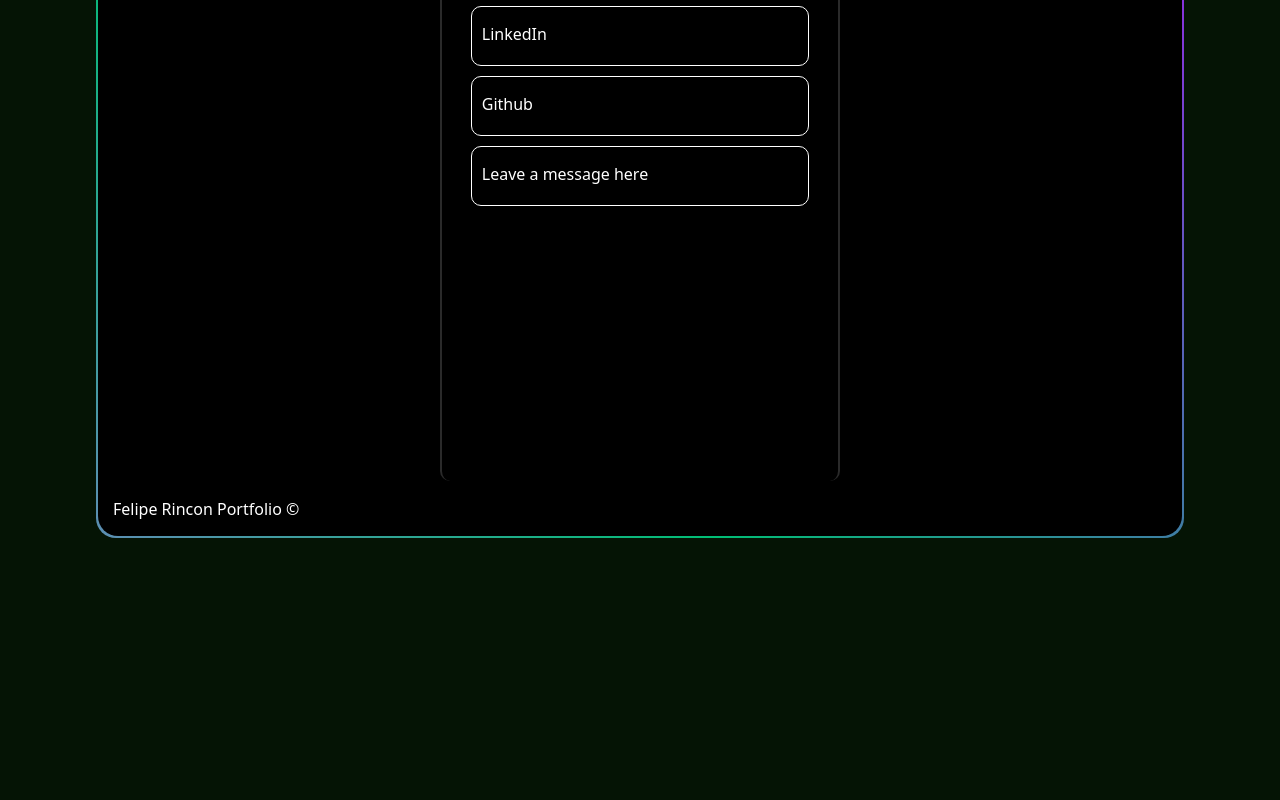
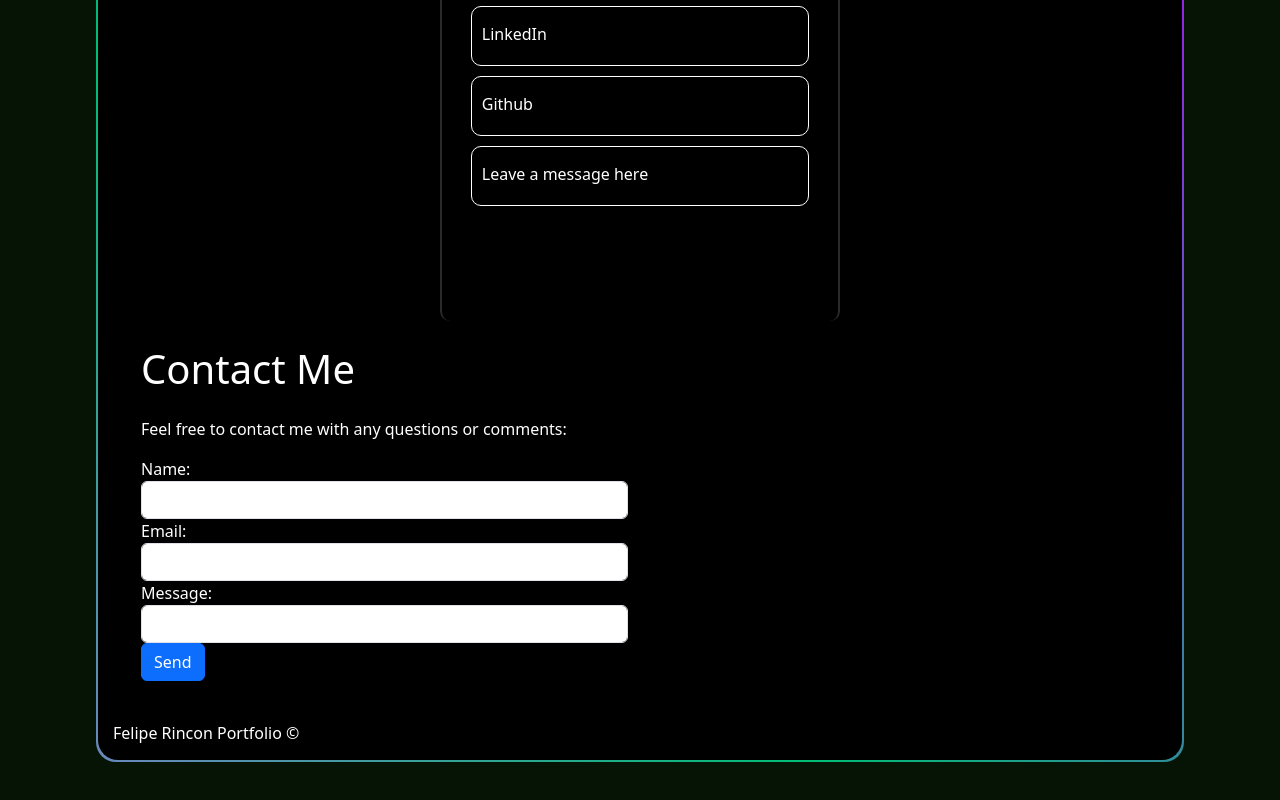
Before and after one commit to Felipe1626/Portfolio, an Angular app: page /contact in a window 1280 px wide. Shown: the part 372-1172 px from the top of the page. Before the commit the page ends 960 px from the top, so only its background shows below. Built offline with nearby package versions, Linux system fonts and the light colour scheme.

Commit message:
contact form

```diff
--- a/package.json
+++ b/package.json
@@ -21,10 +21,13 @@
     "@ng-bootstrap/ng-bootstrap": "^14.0.1",
     "@popperjs/core": "^2.11.6",
     "bootstrap": "^5.3.0-alpha1",
+    "crypto": "^1.0.1",
     "eslint": "^8.32.0",
     "jquery": "^3.6.4",
     "popper.js": "^1.16.1",
+    "resolve": "^1.22.2",
     "rxjs": "~7.5.0",
+    "stream-browserify": "^3.0.0",
     "tslib": "^2.3.0",
     "zone.js": "~0.12.0"
   },
@@ -34,12 +37,14 @@
     "@angular/compiler-cli": "^15.0.0",
     "@angular/localize": "^15.0.0",
     "@types/jasmine": "~4.3.0",
+    "@types/nodemailer": "^6.4.7",
     "jasmine-core": "~4.5.0",
     "karma": "~6.4.0",
     "karma-chrome-launcher": "~3.1.0",
     "karma-coverage": "~2.2.0",
     "karma-jasmine": "~5.1.0",
     "karma-jasmine-html-reporter": "~2.0.0",
+    "nodemailer": "^6.9.1",
     "tailwindcss": "^3.3.1",
     "typescript": "~4.8.2"
   }
--- a/src/app/app.module.ts
+++ b/src/app/app.module.ts
@@ -17,6 +17,7 @@ import { PostsLayoutComponent } from './components/home/components/posts-layout/
 import { PostComponent } from './components/home/components/posts/components/post/post.component';
 import { PostCommentComponent } from './components/home/components/posts/components/post-comment/post-comment.component';
 import { ArticlesComponent } from './components/home/components/components/articles/articles.component';
+import { FormsModule } from '@angular/forms';
 
 
 @NgModule({
@@ -39,7 +40,8 @@ import { ArticlesComponent } from './components/home/components/components/artic
   imports: [
     BrowserModule,
     AppRoutingModule,
-    NgbModule
+    NgbModule,
+    FormsModule
   ],
   providers: [],
   bootstrap: [AppComponent]
--- a/src/app/components/contact/contact.component.html
+++ b/src/app/components/contact/contact.component.html
@@ -13,3 +13,30 @@
     <a href="#">Leave a message here <img src="" alt=""></a>
   </div>
 </section>
+<br>
+<section>
+  <div class="container">
+    <h1 class="mb-4">Contact Me</h1>
+    <div class="row">
+      <div class="col-md-6">
+        <p>Feel free to contact me with any questions or comments:</p>
+        <form #contac_form="ngForm" (submit)="onSubmit()">
+          <div class="form-group ">
+            <label for="name">Name:</label>
+            <input type="text" class="form-control" id="name" name="name" [(ngModel)]="name" required>
+          </div>
+          <div class="form-group">
+            <label for="email">Email:</label>
+            <input type="email" class="form-control" id="email" name="email" [(ngModel)]="email" required>
+          </div>
+          <div class="form-group">
+            <label for="message">Message:</label>
+            <input type="text" class="form-control" id="message" name="message" [(ngModel)]="message" required>
+          </div>
+          <button type="submit" class="btn btn-primary">Send</button>
+        </form>
+      </div>
+    </div>
+  </div>
+</section>
+<br>
--- a/src/app/components/contact/contact.component.scss
+++ b/src/app/components/contact/contact.component.scss
@@ -1,6 +1,6 @@
 #contactContainer{
   width: 400px;
-  height: 80vh;
+  min-height: 60vh;
   margin: auto;
   padding: 10px;
   border-left: 2px rgba(255, 255, 255, 0.164) solid;
--- a/src/app/components/contact/contact.component.ts
+++ b/src/app/components/contact/contact.component.ts
@@ -1,4 +1,6 @@
 import { Component } from '@angular/core';
+import * as nodemailer from 'nodemailer';
+import * as crypto from 'crypto'
 
 @Component({
   selector: 'app-contact',
@@ -6,5 +8,35 @@ import { Component } from '@angular/core';
   styleUrls: ['./contact.component.scss']
 })
 export class ContactComponent {
+  name: string = '';
+  email: string = '';
+  message: string = '';
+  onSubmit() {
+    const transporter = nodemailer.createTransport({
+      host: 'smtp.gmail.com',
+      port: 587,
+      secure: false,
+      auth: {
+        user: 'felipe.k.r.r16@gmail.com',
+        pass: 'Vfs@2926'
+      }
+    });
+
+    const mailOptions = {
+      from: this.email,
+      to: 'recipient-email@example.com',
+      subject: 'New message from your website',
+      text: `Name: ${this.name}\nEmail: ${this.email}\n\nMessage: ${this.message}`
+    };
+
+    transporter.sendMail(mailOptions, (error: any, info: any) => {
+      if (error) {
+        console.error(error);
+      } else {
+        console.log('Email sent: ' + info.response);
+      }
+    });
+
+  }
 
 }
```
Also changed, not shown: src/app/services/mailer.service.ts (added, +9 -0 lines), tsconfig.json (+9 -1 lines), 2 other files (tests, documents, lock files or other folders).
